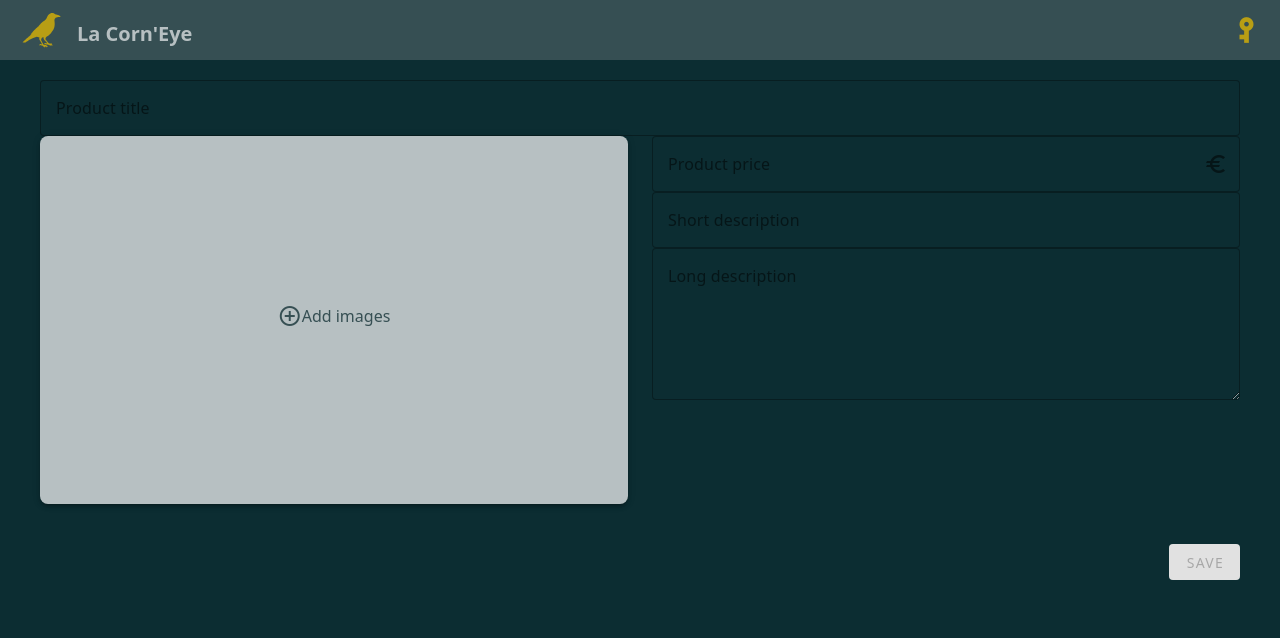
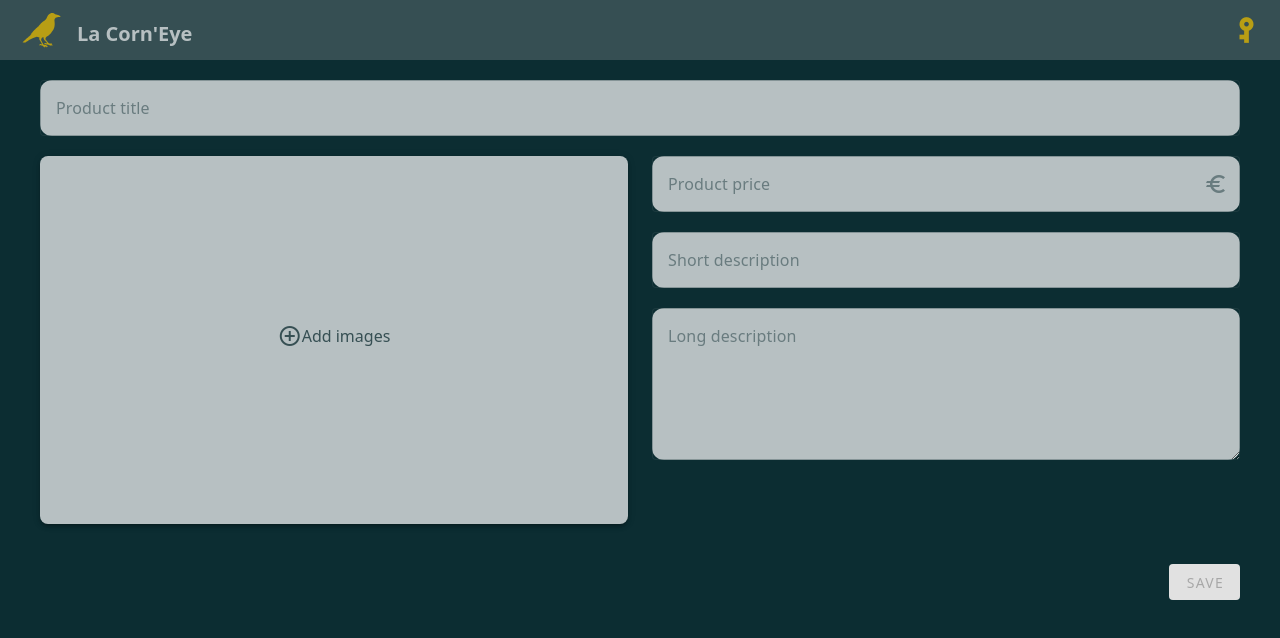
Before and after one commit to LeaGoarant/La-Corneye, a Nuxt app: page /product/add in a window 1280 px wide. Shown: the top 638 px of the page. Built offline with nearby package versions, Linux system fonts and the light colour scheme.

Commit message:
feat(product): added and redirect alert when a product is saved

```diff
--- a/pages/product/add.vue
+++ b/pages/product/add.vue
@@ -204,7 +204,7 @@ const handleSaveNewProduct = async () => {
   background: #B7C0C2;
   cursor: pointer;
 }
-v-input {
+.v-input {
   background-color: #B7C0C2;
   color: #364F53;
   border-radius:  12px;
```
